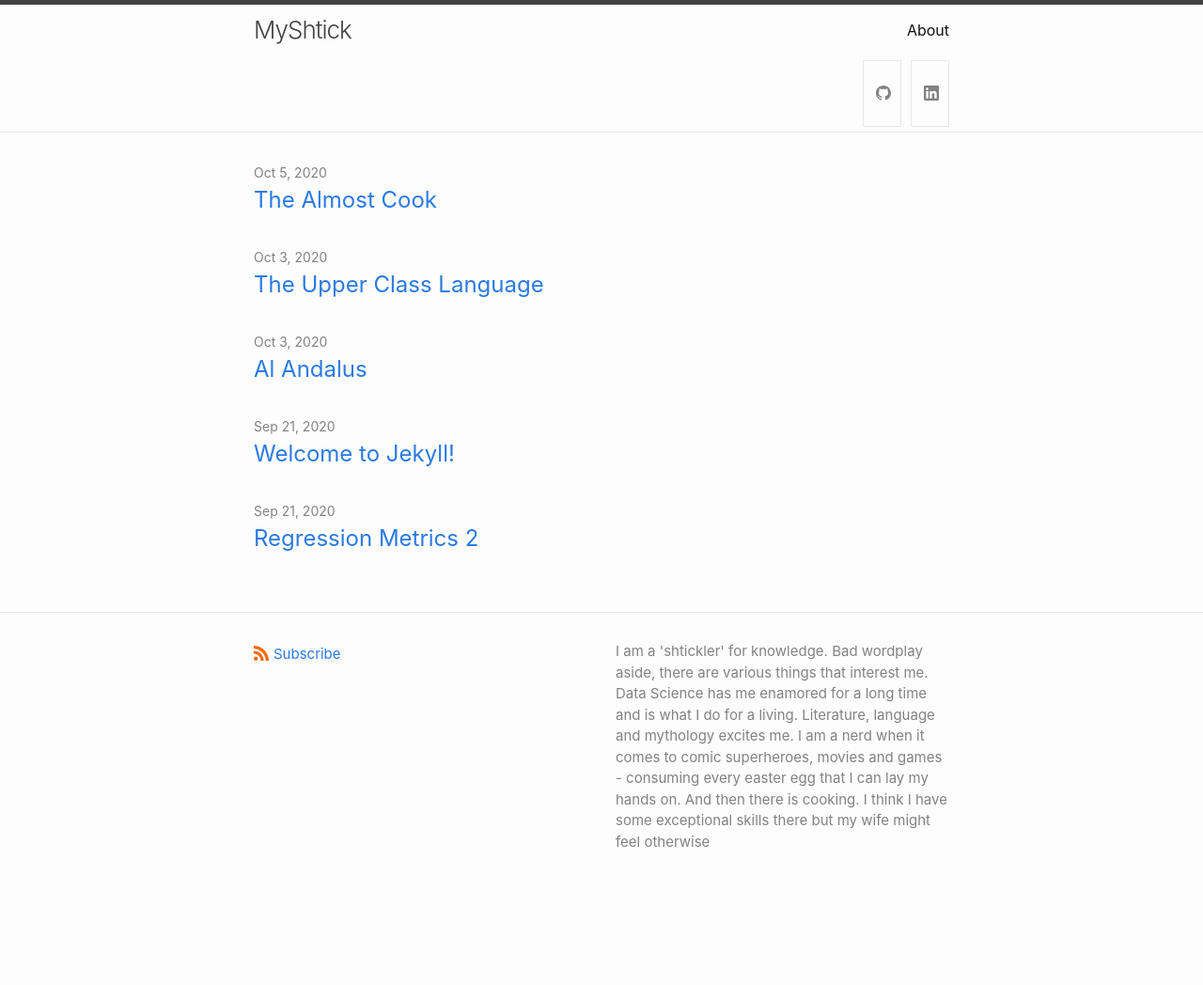
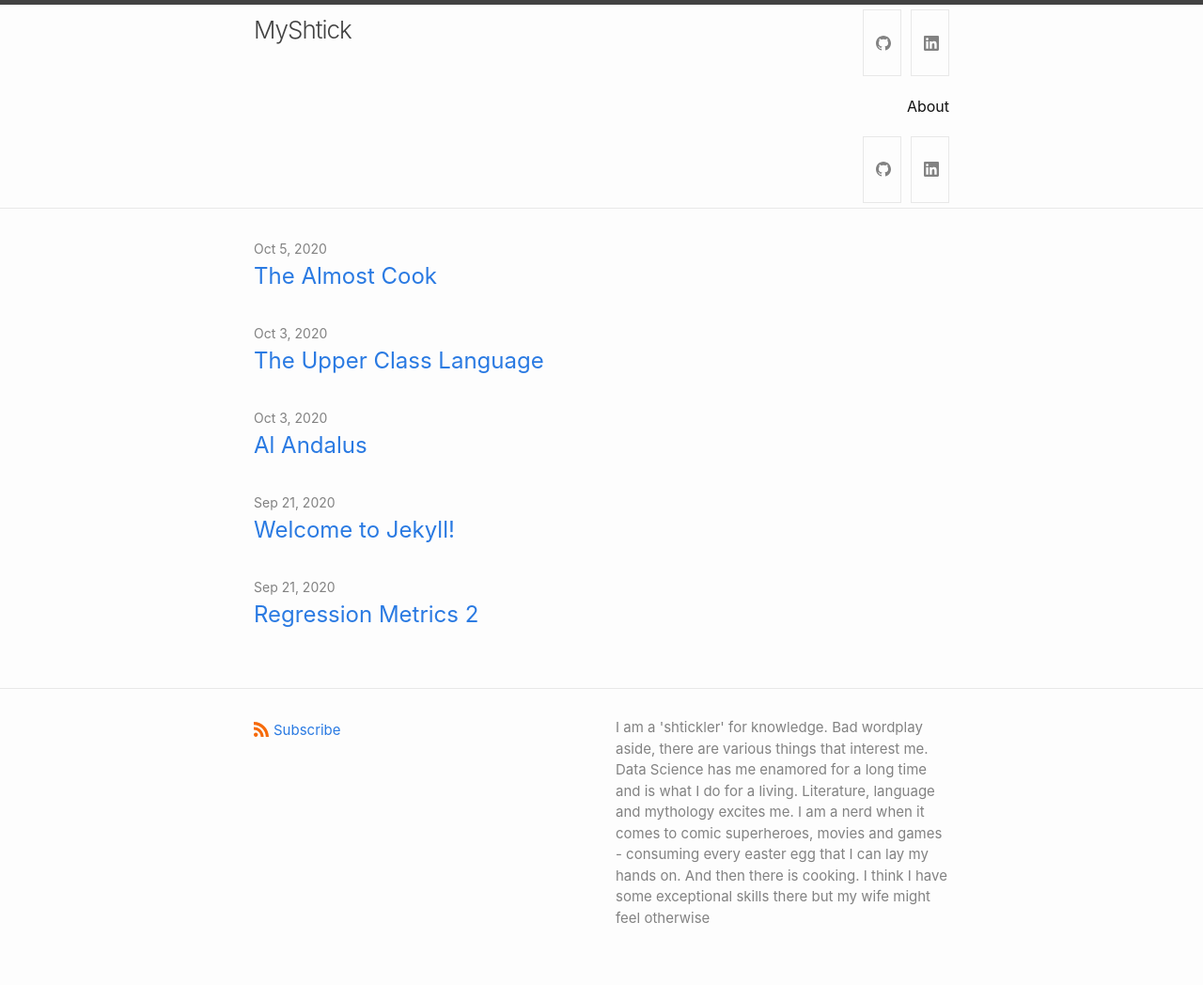
Before and after one commit to nitinrawatiitd/nitinrawatiitd.github.io, a Jekyll site: the page built from docs/index.markdown, in a window 1280 px wide. Shown: the whole page at 94% size. Built offline with Jekyll 4.4.1, drawn with Linux system fonts in a browser that asks for light colours; before the commit the page ends 967 px from its top, so only the background shows below that.

Commit message:
Adjusting position of social links in the header

```diff
--- a/docs/_includes/header.html
+++ b/docs/_includes/header.html
@@ -21,6 +21,7 @@
           {%- for path in page_paths -%}
             {%- assign my_page = site.pages | where: "path", path | first -%}
             {%- if my_page.title -%}
+            {%- include social.html -%}
             <a class="page-link" href="{{ my_page.url | relative_url }}">{{ my_page.title | escape }}</a>
             {%- endif -%}
           {%- endfor -%}
```
